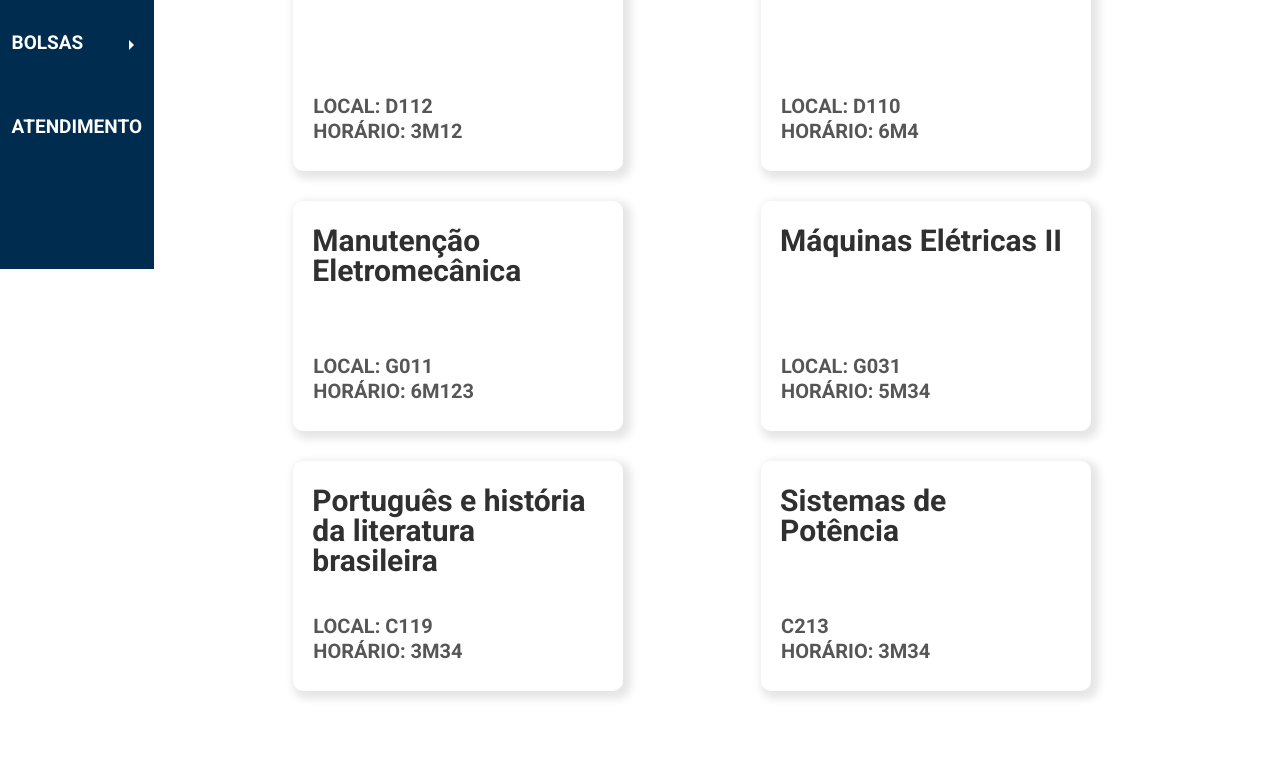
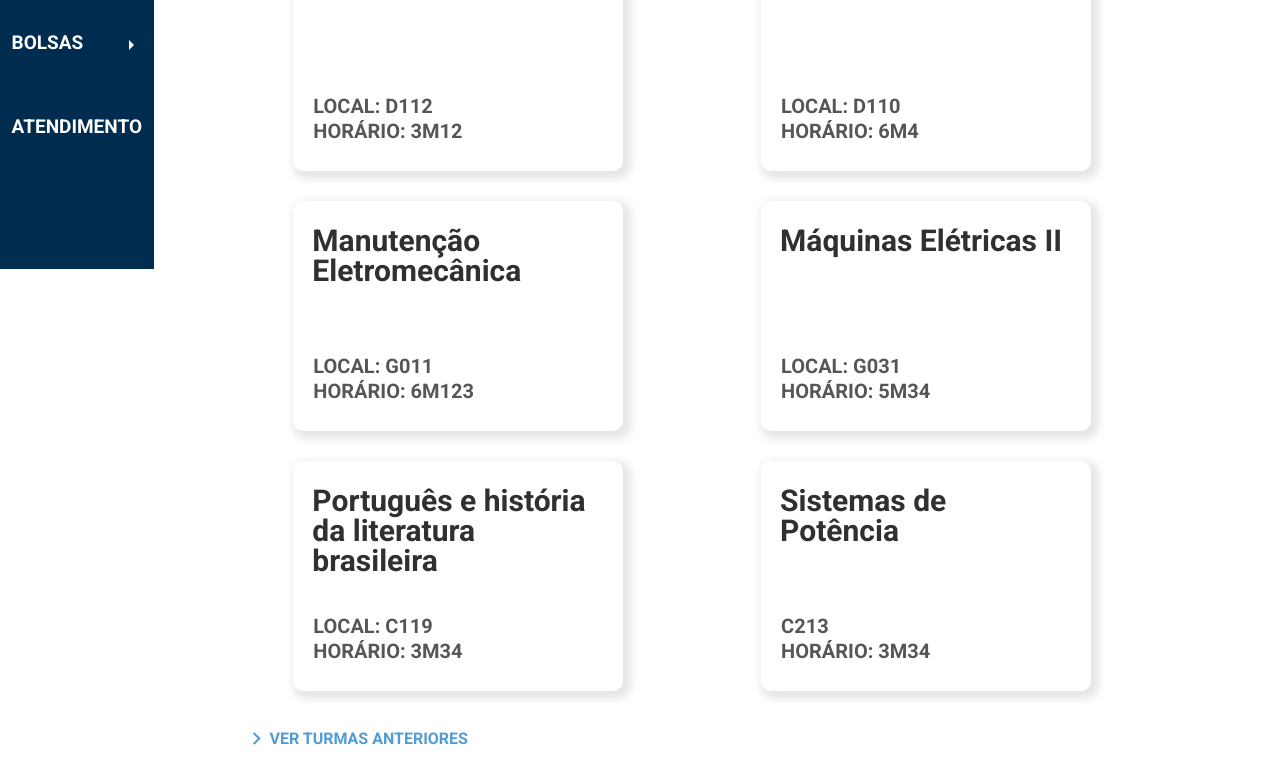
Before and after one commit to SofiaRodFer/redesign-sigaa, a plain HTML site: page index.html in a window 1280 px wide. Shown: the part 531-1302 px from the top of the page. Before the commit the page ends 1242 px from the top, so only its background shows below. Drawn offline with Linux system fonts and the light colour scheme.

Commit message:
finalizando turmas

```diff
--- a/index.html
+++ b/index.html
@@ -121,6 +121,12 @@
                     </div>
                 </div>
             </div>
+            <div class="anteriores">
+                <svg style="width:25px;height:25px" viewBox="0 0 24 24">
+                    <path fill="#519CD6" d="M8.59,16.58L13.17,12L8.59,7.41L10,6L16,12L10,18L8.59,16.58Z" />
+                </svg>
+                <p>VER TURMAS ANTERIORES</p>
+            </div>
         </main>
     </div>
 </body>
--- a/style.css
+++ b/style.css
@@ -54,6 +54,7 @@ header .right h3 {
     font-size: 20px;
     color: white;
     padding-right: 15px;
+    padding-left: 5px;
 }
 
 .container {
@@ -150,3 +151,22 @@ main .turmas .turma:hover {
 main .turmas .turma:hover h2, main .turmas .turma:hover .detalhes p {
     color: white;
 }
+
+main .anteriores {
+    display: flex;
+    align-items: center;
+    margin: 35px 0 0 20px;
+}
+
+main .anteriores p {
+    font-family: var(--main-font);
+    font-weight: 700;
+    font-size: 22;
+    color: #519CD6;
+    cursor: pointer;
+    transition: all .2s;
+}
+
+main .anteriores p:hover {
+    color: var(--main-color);
+}
```
